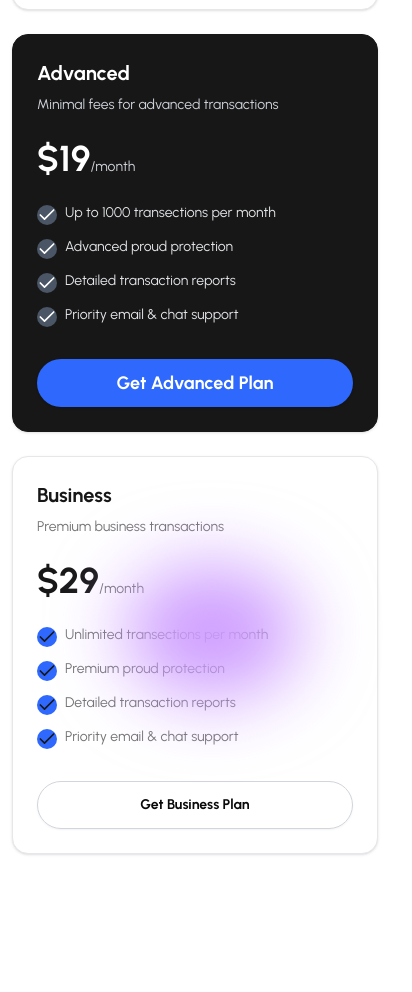
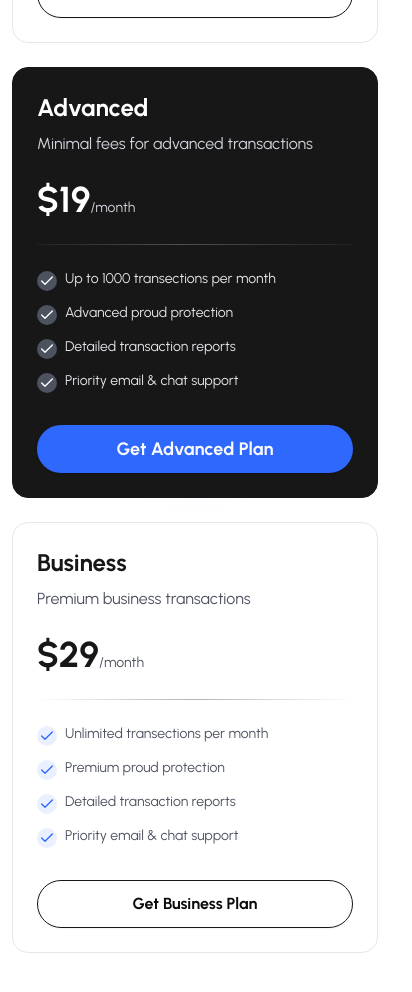
Before and after one commit to omarfaruk-dev/easy-pay, a Next.js app: page / in a window 390 px wide. Shown: the part 5660-6652 px from the top of the page, 412 px wide, since content can reach past the window. Before the commit the page ends 6578 px from the top, so only its background shows below. Built offline with nearby package versions, Linux system fonts and the light colour scheme.

Commit message:
done: pricing section

```diff
--- a/src/components/Pricing.jsx
+++ b/src/components/Pricing.jsx
@@ -1,6 +1,5 @@
 "use client";
 
-import React from "react";
 import { Button } from "@/components/ui/button";
 import { Check } from "lucide-react";
 import SectionHeader from "./SectionHeader";
@@ -14,7 +13,6 @@ const plans = [
         subtitle: "Free for personal payments.",
         price: "$0",
         buttonText: "Get Free Plan",
-        buttonVariant: "outline",
         isPopular: false,
         features: [
             "Up to 100 transections per month",
@@ -28,7 +26,6 @@ const plans = [
         subtitle: "Minimal fees for advanced transactions",
         price: "$19",
         buttonText: "Get Advanced Plan",
-        buttonVariant: "default",
         isPopular: true,
         features: [
             "Up to 1000 transections per month",
@@ -43,7 +40,6 @@ const plans = [
         subtitle: "Premium business transactions",
         price: "$29",
         buttonText: "Get Business Plan",
-        buttonVariant: "outline",
         isPopular: false,
         features: [
             "Unlimited transections per month",
@@ -56,7 +52,7 @@ const plans = [
 
 export default function Pricing() {
     return (
-        <section className="pb-16 sm:pb-20 lg:pb-30 bg-white">
+        <section className="relative pb-16 sm:pb-20 lg:pb-30 bg-white">
             <div className="relative max-w-[1170px] mx-auto px-3 sm:px-4 md:px-6">
                 {/* Header */}
                 <SectionHeader
@@ -71,23 +67,23 @@ export default function Pricing() {
                 />
 
                 {/* Pricing Cards */}
-                <div className="relative">
-                    <div className="grid grid-cols-1 md:grid-cols-3 gap-6">
+                <div className="relative z-10">
+                    <div className="grid grid-cols-1 md:grid-cols-2 lg:grid-cols-3 gap-6">
                         {plans.map((plan) => (
                             <div
                                 key={plan.id}
-                                className={`relative rounded-2xl p-6 sm:p-8 shadow-sm ${plan.isPopular
-                                    ? "bg-primary text-primary-foreground shadow-lg border border-primary"
+                                className={`relative z-10 flex flex-col rounded-2xl p-6 sm:p-8 h-full ${plan.isPopular
+                                    ? "bg-primary text-primary-foreground border border-primary"
                                     : "bg-white border border-gray-200"
                                     }`}
                             >
                                 {/* Plan Name */}
-                                <h3 className={`text-xl font-bold mb-2 ${plan.isPopular ? "text-white" : "text-primary"}`}>
+                                <h3 className={`text-2xl font-bold mb-2 ${plan.isPopular ? "text-white" : "text-primary"}`}>
                                     {plan.name}
                                 </h3>
 
                                 {/* Subtitle */}
-                                <p className={`text-sm mb-6 ${plan.isPopular ? "text-gray-300" : "text-muted-foreground"}`}>
+                                <p className={`text-base mb-6 ${plan.isPopular ? "text-gray-300" : "text-accent"}`}>
                                     {plan.subtitle}
                                 </p>
 
@@ -96,22 +92,31 @@ export default function Pricing() {
                                     <span className={`text-4xl font-bold ${plan.isPopular ? "text-white" : "text-primary"}`}>
                                         {plan.price}
                                     </span>
-                                    <span className={`text-sm ${plan.isPopular ? "text-gray-300" : "text-muted-foreground"}`}>
+                                    <span className={`text-sm ${plan.isPopular ? "text-gray-300" : "text-accent"}`}>
                                         /month
                                     </span>
                                 </div>
 
+                                {/* Gradient Border */}
+                                <div className="w-full h-px mb-6"
+                                    style={{
+                                        background: plan.isPopular
+                                            ? 'linear-gradient(90deg, rgba(39, 39, 39, 0.7) 0%, #505050 45.36%, rgba(39, 39, 39, 0.7) 100%)'
+                                            : 'linear-gradient(90deg, transparent 0%, rgba(0,0,0,0.3) 50%, transparent 100%)'
+                                    }}
+                                ></div>
+
                                 {/* Features List */}
-                                <ul className="space-y-3 mb-8">
+                                <ul className="space-y-3 mb-8 grow">
                                     {plan.features.map((feature, index) => (
                                         <li key={index} className="flex items-start gap-2">
                                             <Check
-                                                className={`w-5 h-5 rounded-full flex-shrink-0 mt-0.5 ${plan.isPopular
-                                                    ? "bg-gray-600 text-white"
-                                                    : "bg-secondary text-primary"
+                                                className={`w-5 h-5 p-0.5 rounded-full shrink-0 mt-0.5 ${plan.isPopular
+                                                    ? "bg-accent text-white"
+                                                    : "bg-secondary/10 text-secondary"
                                                     }`}
                                             />
-                                            <span className={`text-sm ${plan.isPopular ? "text-gray-200" : "text-muted-foreground"}`}>
+                                            <span className={`text-sm ${plan.isPopular ? "text-gray-200" : "text-accent"}`}>
                                                 {feature}
                                             </span>
                                         </li>
@@ -120,31 +125,26 @@ export default function Pricing() {
 
                                 {/* Button */}
                                 <Button
-                                    variant={plan.buttonVariant}
-                                    className={`w-full ${plan.isPopular
-                                        ? "bg-secondary hover:bg-secondary/90 text-white"
-                                        : "border-gray-300"
-                                        }`}
+                                    variant={plan.isPopular ? "default" : "outline"}
+                                    className="w-full mt-auto"
                                 >
                                     {plan.buttonText}
                                 </Button>
                             </div>
                         ))}
                     </div>
+                </div>
+            </div>
 
-
-                                 </div>
-
-                 {/* Violet Effect Image - positioned under middle card */}
-                 <div className="absolute h-100 w-100 mx-auto bottom-0 z-0">
-                     <Image
-                         src={violetEffect}
-                         alt="Violet effect"
-                         width={500}
-                         height={300}
-                         className="object-contain"
-                     />
-                 </div>
+            {/* Violet Effect Background */}
+            <div className="absolute bottom-4/12 lg:-bottom-40 xl:-bottom-30 left-1/2 transform -translate-x-1/2 z-0 pointer-events-none">
+                <Image
+                    src={violetEffect}
+                    alt="Violet effect"
+                    width={1000}
+                    height={1000}
+                    className="w-full h-full object-contain"
+                />
             </div>
         </section>
     );
--- a/src/components/ui/button.jsx
+++ b/src/components/ui/button.jsx
@@ -5,7 +5,7 @@ import { cva } from "class-variance-authority";
 import { cn } from "@/lib/utils"
 
 const buttonVariants = cva(
-  "inline-flex items-center justify-center gap-2 whitespace-nowrap rounded-full text-sm font-bold transition-all disabled:pointer-events-none disabled:opacity-50 [&_svg]:pointer-events-none [&_svg:not([class*='size-'])]:size-4 shrink-0 [&_svg]:shrink-0 outline-none focus-visible:border-ring focus-visible:ring-ring/50 focus-visible:ring-[3px] aria-invalid:ring-destructive/20 dark:aria-invalid:ring-destructive/40 aria-invalid:border-destructive",
+  "inline-flex items-center justify-center gap-2 whitespace-nowrap rounded-full text-base font-bold transition-all disabled:pointer-events-none disabled:opacity-50 [&_svg]:pointer-events-none [&_svg:not([class*='size-'])]:size-4 shrink-0 [&_svg]:shrink-0 outline-none focus-visible:border-ring focus-visible:ring-ring/50 focus-visible:ring-[3px] aria-invalid:ring-destructive/20 dark:aria-invalid:ring-destructive/40 aria-invalid:border-destructive",
   {
     variants: {
       variant: {
@@ -13,7 +13,7 @@ const buttonVariants = cva(
         destructive:
           "bg-destructive text-white hover:bg-destructive/90 focus-visible:ring-destructive/20 dark:focus-visible:ring-destructive/40 dark:bg-destructive/60",
         outline:
-          "border bg-transparent border border-primary shadow-xs hover:bg-secondary hover:text-foreground",
+          "bg-transparent border border-primary shadow-xs hover:bg-primary hover:text-white transition-all duration-300 duration-300",
         secondary:
           "bg-secondary text-secondary-foreground hover:bg-secondary/80 shadow-sm",
         ghost:
```
